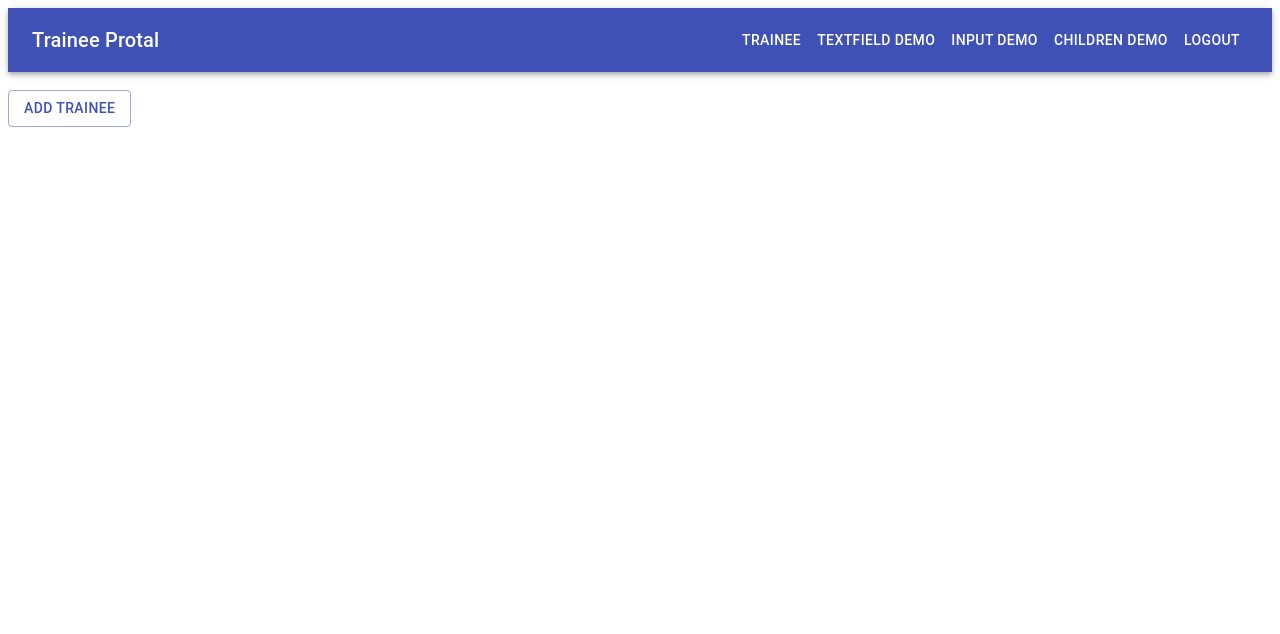
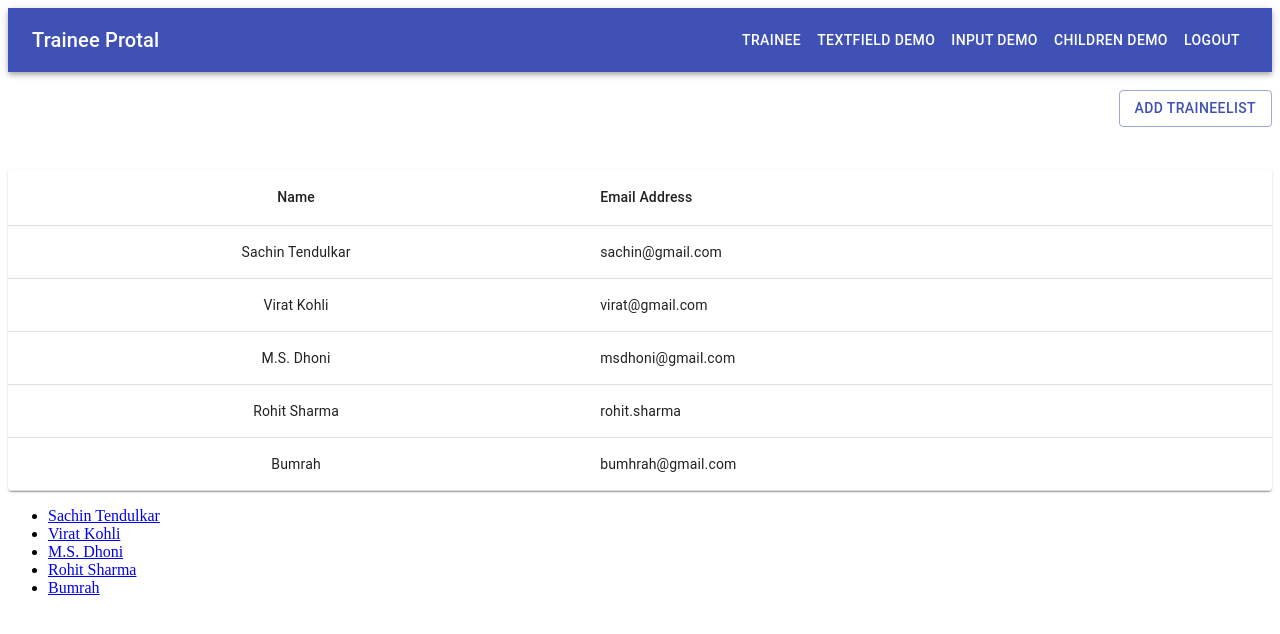
Before and after one commit to shriram-lab/React-Js-Training, a React (Create React App) app: page / in a window 1280 px wide. Shown: the top 634 px of the page. Built offline with nearby package versions, Linux system fonts and the light colour scheme.

Commit message:
Dynamic router and Table

```diff
--- a/package.json
+++ b/package.json
@@ -7,6 +7,7 @@
         "@material-ui/icons": "^4.4.3",
         "formik": "^1.5.8",
         "formik-material-ui": "0.0.22",
+        "moment": "^2.24.0",
         "react": "^16.9.0",
         "react-dom": "^16.9.0",
         "react-router-dom": "^5.1.2",
--- a/src/configs/constants.js
+++ b/src/configs/constants.js
@@ -1,4 +1,12 @@
+/* eslint-disable no-unused-vars */
+import Moment from 'moment';
+
 export const PUBLIC_IMAGE_FOLDER = '../images/';
 export const DEFAULT_BANNER_IMAGE = '../images/banners/default.png';
 export const SportTypes = ['Cricket', 'Football'];
 export const PlayerSkills = [{ Cricket: ['Batsman', 'Baller', 'Wicket Keeper', 'All Rounder'], Football: ['Defender', 'Striker'] }];
+
+export const getDateFormatted = (date) => {
+
+return Moment(date).format('dddd, MMMM Do YYYY, h:mm:ss a');
+};
--- a/src/layouts/AuthLayout/AuthLayout.jsx
+++ b/src/layouts/AuthLayout/AuthLayout.jsx
@@ -1,3 +1,4 @@
+/* eslint-disable no-unused-vars */
 import React, { Component } from 'react';
 import NavBar from '../components/NavBar';
 const AuthLayout = ({children, ...rest}) => {
--- a/src/pages/Trainee/Trainee.jsx
+++ b/src/pages/Trainee/Trainee.jsx
@@ -3,6 +3,17 @@ import AddDialog from "./components/AddDialog/";
 import NavBar from "../components/NavBar";
 import Login from "../Login";
 import Button from "@material-ui/core/Button";
+import TranieeList from "./TraineeList.jsx";
+import {
+  BrowserRouter as Router,
+  Link,
+  NavLink,
+  Route,
+  Switch
+} from "react-router-dom";
+import trainees from './data/traniee.js';
+import TraineeDetails from './TranieeDetails.jsx';
+import NotFound from '../NotFound';
 
 export class Trainee extends Component {
   constructor(props) {
@@ -11,39 +22,50 @@ export class Trainee extends Component {
       open: false
     };
   }
-  handleClickOpen = event => {
-    this.setState({
-      open: true
-    });
-  };
+  // handleClickOpen = event => {
+  //   this.setState({
+  //     open: true
+  //   });
+  // };
 
-  handleClose = event => {
-    this.setState({
-      open: false
-    });
+  // handleClose = event => {
+  //   this.setState({
+  //     open: false
+  //   });
+  // };
 
-  };
-
-  handleSubmit = event =>{
-      this.setState({
-      open: false
-    });
-      console.log(event)
-  }
+  // handleSubmit = event => {
+  //   this.setState({
+  //     open: false
+  //   });
+  //   console.log(event);
+  // };
 
   render() {
+
+    console.log("match",this.props.match.url);
+
+    const match  = this.props.match.path
+
     return (
       <div>
-      {/* <NavBar />
-      <br/> */}
-      <Button
+        {/* <Button
           variant="outlined"
           color="primary"
           onClick={this.handleClickOpen}
         >
-          Add Trainee
+          Add Traineelist
         </Button>
-        <AddDialog open={this.state.open} onClose={this.handleClose} onSubmit={this.handleSubmit}/>
+        <AddDialog
+          open={this.state.open}
+          onClose={this.handleClose}
+          onSubmit={this.handleSubmit}
+        />
+        <br /> */}
+        <Switch>
+        <Route exact path={match} component={TranieeList}></Route>
+        <Route exact path={`${match}/:id`} component={TraineeDetails}></Route>
+        </Switch>
       </div>
     );
   }
--- /dev/null
+++ b/src/pages/Trainee/TraineeList.jsx
@@ -0,0 +1,138 @@
+/* eslint-disable jsx-a11y/anchor-is-valid */
+/* eslint-disable no-unused-vars */
+import React, { Component } from "react";
+import {
+  BrowserRouter as Router,
+  Route,
+  Link,
+  Switch,
+  NavLink
+} from "react-router-dom";
+import trainees from "./data/traniee";
+import Button from "@material-ui/core/Button";
+import AddDialog from "./components/AddDialog";
+import { makeStyles } from "@material-ui/core/styles";
+import Table from "@material-ui/core/Table";
+import TableBody from "@material-ui/core/TableBody";
+import TableCell from "@material-ui/core/TableCell";
+import TableHead from "@material-ui/core/TableHead";
+import TableRow from "@material-ui/core/TableRow";
+import Paper from "@material-ui/core/Paper";
+
+class TranieeList extends Component {
+  constructor(props) {
+    super(props);
+    this.state = {
+      open: false
+    };
+  }
+  handleClickOpen = event => {
+    this.setState({
+      open: true
+    });
+  };
+
+  handleClose = event => {
+    this.setState({
+      open: false
+    });
+  };
+
+  handleSubmit = event => {
+    this.setState({
+      open: false
+    });
+    console.log(event);
+  };
+  render() {
+    const listtrainee = trainees.map(items => (
+      <li>
+        <Link to={`/Trainee/${items.id}`}>{items.name}</Link>
+      </li>
+    ));
+    return (
+      <>
+        <div>
+          <div style={{display:"flex",justifyContent:"flex-end"}}>
+            <Button
+              variant="outlined"
+              color="primary"
+              onClick={this.handleClickOpen}
+            >
+              Add Traineelist
+            </Button>
+          </div>
+          <AddDialog
+            open={this.state.open}
+            onClose={this.handleClose}
+            onSubmit={this.handleSubmit}
+          />
+          <br />
+          <TableData
+            id="id"
+            data={trainees}
+            columns={[
+              { field: "name", label: "Name", align: "center" },
+              { field: "email", label: "Email Address" }
+            ]}
+          />
+          <ul>{listtrainee}</ul>
+        </div>
+      </>
+    );
+  }
+}
+
+const useStyles = makeStyles(theme => ({
+  root: {
+    width: "100%",
+    marginTop: theme.spacing(3),
+    overflowX: "auto"
+  },
+  table: {
+    minWidth: 650
+  }
+}));
+
+function TableData(props) {
+  const classes = useStyles();
+
+  return (
+    <Paper className={classes.root}>
+      <Table className={classes.table}>
+        <TableHead>
+          <TableRow>
+            {props.columns.map(row => (
+              <TableCell
+                component="th"
+                scope="row"
+                field={row.field}
+                align={row.align}
+              >
+                {row.label}
+              </TableCell>
+            ))}
+          </TableRow>
+        </TableHead>
+        <TableBody>
+
+          {(props.data).map((row) => (
+
+            <TableRow key={row.name}>
+
+              <TableCell component="th" scope="row" align="center">
+                {row.name}
+              </TableCell>
+              <TableCell component="th" scope="row">
+                {row.email}
+              </TableCell>
+
+            </TableRow>
+          ))}
+        </TableBody>
+      </Table>
+    </Paper>
+  );
+}
+
+export default TranieeList;
--- /dev/null
+++ b/src/pages/Trainee/TranieeDetails.jsx
@@ -0,0 +1,124 @@
+import React, { Component } from "react";
+import Button from "@material-ui/core/Button";
+import {
+  BrowserRouter as Router,
+  Route,
+  Link,
+  Switch,
+  NavLink
+} from "react-router-dom";
+import trainees from "./data/traniee";
+import NotFound from "../NotFound";
+import { makeStyles, useTheme } from "@material-ui/core/styles";
+import Card from "@material-ui/core/Card";
+import CardContent from "@material-ui/core/CardContent";
+import CardMedia from "@material-ui/core/CardMedia";
+import IconButton from "@material-ui/core/IconButton";
+import Typography from "@material-ui/core/Typography";
+import SkipPreviousIcon from "@material-ui/icons/SkipPrevious";
+import PlayArrowIcon from "@material-ui/icons/PlayArrow";
+import SkipNextIcon from "@material-ui/icons/SkipNext";
+import { getDateFormatted } from "../../configs/constants.js";
+const useStyles = makeStyles(theme => ({
+  card: {
+    display: "flex",
+    flexDirection: "row-reverse"
+  },
+  details: {
+    display: "flex",
+    flexDirection: "column",
+    flexGrow: 1
+  },
+  content: {
+    flex: "1 0 auto"
+  },
+  cover: {
+    width: 151,
+    background: "#5c5a61",
+    fontWeight: "bold",
+    display: "flex",
+    justifyContent: "center",
+    alignItems: "center",
+    color: "#fff"
+  },
+  emailColor: {
+    color: "black"
+  }
+}));
+
+function TranieeDetail(props) {
+  const classes = useStyles();
+  const theme = useTheme();
+  console.log(props);
+  return (
+    <Card className={classes.card}>
+      <div className={classes.details}>
+        <CardContent className={classes.content}>
+          <Typography component="h5" variant="h5">
+            {props.name}
+          </Typography>
+          <Typography variant="subtitle1" color="textSecondary">
+            {props.dated}
+          </Typography>
+          <Typography
+            variant="subtitle1"
+            color="textSecondary"
+            className={classes.emailColor}
+          >
+            {props.email}
+          </Typography>
+        </CardContent>
+      </div>
+      <div className={classes.cover}>Thumbnail</div>
+    </Card>
+  );
+}
+
+class TraineeDetails extends Component {
+  constructor(props) {
+    super(props);
+  }
+
+  render() {
+    const tranieeid = trainees.find(item => {
+      if (item.id === this.props.match.params.id) {
+        return true;
+      } else {
+        return null;
+      }
+    });
+    return (
+      <>
+        {tranieeid ? (
+          <div>
+            <TranieeDetail
+              name={tranieeid.name}
+              email={tranieeid.email}
+              dated={getDateFormatted(tranieeid.createdAt)}
+            />
+            <div
+              style={{
+                display: "flex",
+                justifyContent: "center",
+                marginTop: "10px"
+              }}
+            >
+              <Button variant="contained">
+                <Link
+                  to="/Trainee"
+                  style={{ textDecoration: "none" }}
+                >
+                  Back
+                </Link>
+              </Button>
+            </div>
+          </div>
+        ) : (
+          <NotFound />
+        )}
+      </>
+    );
+  }
+}
+
+export default TraineeDetails;
--- a/src/pages/Trainee/components/AddDialog/index.js
+++ b/src/pages/Trainee/components/AddDialog/index.js
@@ -1,3 +1,5 @@
+/* eslint-disable import/no-named-as-default */
+/* eslint-disable import/extensions */
 import AddDialog from './AddDialog.jsx';
 
 export default AddDialog;
--- /dev/null
+++ b/src/pages/Trainee/data/traniee.js
@@ -0,0 +1,35 @@
+const trainees = [
+  {
+    id: '5c6c47af7740654f0915fac9',
+    name: 'Sachin Tendulkar',
+    email: 'sachin@gmail.com',
+    createdAt: '2019-02-10T18:15:11.778Z',
+  },
+  {
+    id: '5c6c47af7740654f0455fac9',
+    name: 'Virat Kohli',
+    email: 'virat@gmail.com',
+    createdAt: '2019-02-12T18:15:11.778Z',
+  },
+  {
+    id: '5c6567af7740654f0915fac9',
+    name: 'M.S. Dhoni',
+    email: 'msdhoni@gmail.com',
+    createdAt: '2019-02-13T18:15:11.778Z',
+  },
+  {
+    id: '5c6c47af7747854f0915fac9',
+    name: 'Rohit Sharma',
+    email: 'rohit.sharma',
+    createdAt: '2019-02-14T18:15:11.778Z',
+  },
+  {
+    id: '5c6c47af7740654f0915876c9',
+    name: 'Bumrah',
+    email: 'bumhrah@gmail.com',
+    createdAt: '2019-02-15T18:15:11.778Z',
+  },
+];
+
+
+export default trainees;
--- a/src/routes/AuthRoute.jsx
+++ b/src/routes/AuthRoute.jsx
@@ -1,11 +1,12 @@
+/* eslint-disable no-unused-vars */
 import React, { Component } from 'react';
 import { BrowserRouter as Router, Route, Link, Match, Redirect, Switch } from 'react-router-dom';
+// eslint-disable-next-line import/no-useless-path-segments
 import AuthLayout from '../layouts/AuthLayout/';
 
 const AuthRoute = ({ component: Component, ...rest }) => {
     console.log(Component)
     return (<Route {...rest} render={matchProps => (
-
         <AuthLayout>
             <Component {...matchProps} />
         </AuthLayout>
```
Also changed, not shown: src/App.jsx (+17 -13 lines), src/pages/Trainee/components/AddDialog/AddDialog.jsx (+46 -45 lines), 1 other file (tests, documents, lock files or other folders).
